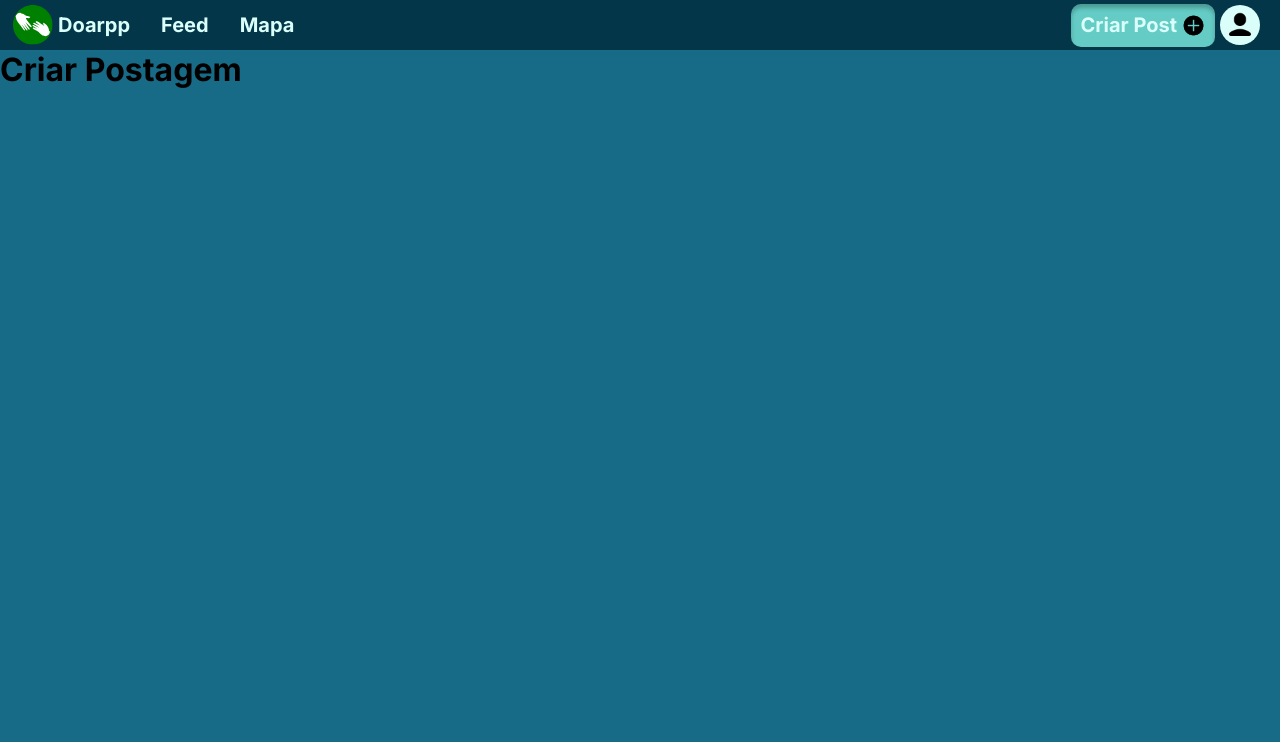
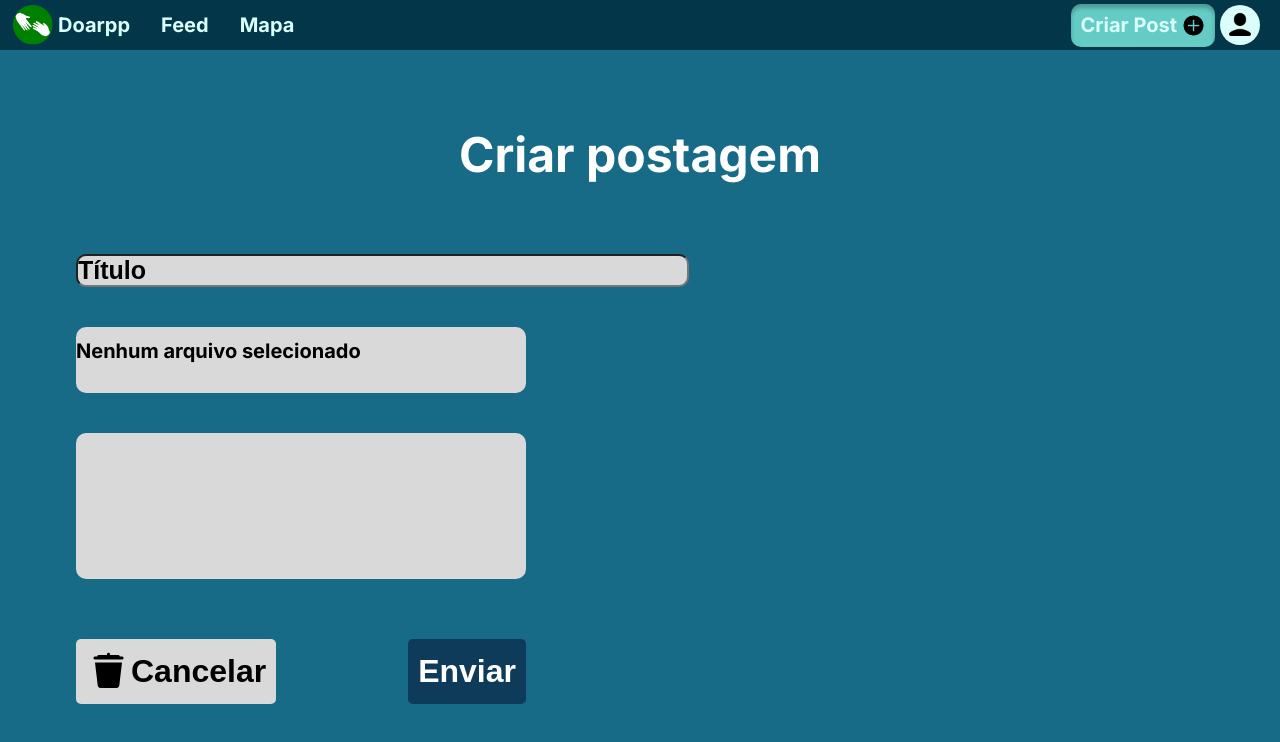
Before and after one commit to IFPB-Projetos/doarpp-front, a React (Vite) app: page /criarpost in a window 1280 px wide. Shown: the top 742 px of the page. Built offline with nearby package versions, Linux system fonts and the light colour scheme.

Commit message:
tela criar postagem

```diff
--- a/src/routes/router.tsx
+++ b/src/routes/router.tsx
@@ -2,6 +2,7 @@ import { createBrowserRouter } from "react-router-dom";
 import Feed from "../screens/Feed/Feed";
 import Map from "../screens/Map/Map";
 import Profile from "../screens/Profile/Profile";
+import FormPost from "../screens/FormPost/FormPost";
 import Main from "../screens/Main/Main";
 import App from "../App";
 
@@ -27,7 +28,7 @@ export const router = createBrowserRouter([
             },
             {
                 path: "criarpost",
-                element: <h1>Criar Postagem</h1>,
+                element: <FormPost/>,
                 errorElement: <h1>Erro</h1>
             },
             {
--- /dev/null
+++ b/src/screens/FormPost/FormPost.tsx
@@ -0,0 +1,63 @@
+import { useState, ChangeEvent } from "react";
+import lixeira from "../../assets/Delete.png";
+import "./styles.css";
+
+export default function FormPost() {
+  const [fileName, setFileName] = useState("Nenhum arquivo selecionado");
+
+  const displayFileName = (event: ChangeEvent<HTMLInputElement>) => {
+    const input = event.target;
+
+    if (input.files && input.files.length > 0) {
+      setFileName(input.files[0].name);
+    } else {
+      setFileName("Nenhum arquivo selecionado");
+    }
+  };
+
+  const handleCancel = () => {
+  };
+
+  const handleEnviar = () => {
+  };
+
+  return (
+    <div className="telaForm">
+      <div className="frasePrincipalTelaMain">
+        <p>Criar postagem</p>
+      </div>
+
+      <div className="formCriarPost">
+        <form action="/" method="post">
+          <input type="text" name="titulo" placeholder="Título" />
+
+          <div className="customFileUpload">
+            <input
+              type="file"
+              id="imagem"
+              name="imagem"
+              accept="image/*"
+              onChange={displayFileName}
+            />
+            <label
+              htmlFor="imagem"
+              className="fileNameLabel"
+            >
+              {fileName ? fileName : "Escolha um arquivo"}
+            </label>
+          </div>
+          <textarea name="comentario" cols={30} rows={20}></textarea>
+
+          <div className="botoesForm">
+            <button type="button" onClick={handleCancel}>
+                <img src={lixeira} />Cancelar
+            </button>
+            <button type="button" onClick={handleEnviar}>
+              Enviar
+            </button>
+          </div>
+        </form>
+      </div>
+    </div>
+  );
+}
--- /dev/null
+++ b/src/screens/FormPost/styles.css
@@ -0,0 +1,130 @@
+.telaForm{
+
+    margin: 76px;
+    display: flex;
+    flex-direction: column;
+    gap: 70px;
+
+}
+
+.frasePrincipalTelaMain p{
+
+    font-weight: 700;
+    font-size: 48px;
+    line-height: 58.09px;
+    text-align: center;
+    color: white;
+
+}
+
+.formCriarPost{
+    height: 450px;
+    width: 450px;
+}
+
+.formCriarPost form{
+    display: flex;
+    flex-direction: column;
+    height: 100%;
+    gap: 40px;
+}
+
+.formCriarPost form input[type="text"] {
+
+    width: 612.76px;
+    height: 80px;
+    border-radius: 10px;
+    background-color: #D9D9D9;
+    font-weight: 700;
+    font-size: 25px;
+    line-height: 48.41px;
+    color: #000000;
+
+}
+
+.formCriarPost form input[type="text"]::placeholder{
+    color: #000000;
+}
+
+.formCriarPost form input[type="file"] {
+    width: 100%;
+}
+
+
+.customFileUpload {
+    width: 100%;
+    height: 100%;
+    border-radius: 10px;
+    background-color: #D9D9D9;
+    font-weight: 700;
+    font-size: 20px;
+    line-height: 48.41px;
+    color: #000000;
+    display: inline-block;
+    cursor: pointer;
+  }
+
+#imagem {
+    position: absolute;
+    top: 0;
+    left: 0;
+    opacity: 0;
+    cursor: pointer;
+}
+
+#fileName {
+    margin-left: 10px;
+    font-size: 16px;
+    text-align: center;
+    visibility: hidden;
+}
+
+.formCriarPost form textarea{
+
+    border-radius: 10px;
+    background-color: #D9D9D9;
+    font-weight: 700;
+    font-size: 22px;
+    line-height: 48.41px;
+    color: #000000;
+    resize: none;
+}
+
+.botoesForm {
+    display: flex;
+    justify-content: space-between;
+    margin-top: 20px;
+
+}
+
+.botoesForm button:nth-child(1){
+    padding: 10px;
+    background-color: #D9D9D9;
+    color: #000000;
+    border: none;
+    border-radius: 5px;
+    cursor: pointer;
+    display: flex;
+    align-items: center;
+    justify-content: center;
+    font-weight: 700;
+    font-size: 32px;
+    line-height: 38.73px;
+
+}
+
+.botoesForm button:nth-child(2){
+    padding: 10px;
+    background-color: #0d3b59;
+    color: #fff;
+    border: none;
+    border-radius: 5px;
+    cursor: pointer;
+    display: flex;
+    align-items: center;
+    justify-content: center;
+    font-weight: 700;
+    font-size: 32px;
+    line-height: 38.73px;
+    text-align: center;
+}
```
Also changed, not shown: src/assets/Delete.png (added).
